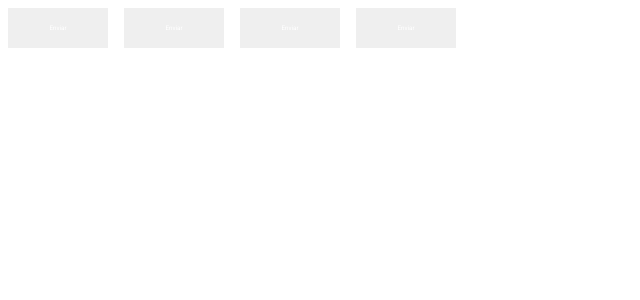
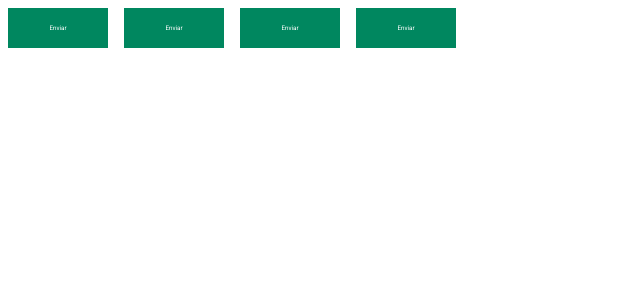
Before and after one commit to felipemimoura/ignite-timer, a React (Vite) app: page / in a window 1280 px wide. Shown: the top 300 px of the page, without its empty margins (0-640 px from the left). Built offline with nearby package versions, Linux system fonts and the light colour scheme.

Commit message:
refactor: use color by theme

```diff
--- a/src/components/Button.styles.ts
+++ b/src/components/Button.styles.ts
@@ -20,11 +20,7 @@ export const ButtonContainer = styled.button<ButtonConteinerProps>`
   border: none;
   color: #fff;
 
-  background-color: ${(props) => props.theme[props.variant]};
+  background-color: ${(props) => props.theme["green-500"]};
 
-  /* ${(props) => {
-    return css`
-      background-color: ${backgroundColorsVariant[props.variant]};
-    `;
-  }} */
+
 `;
```
